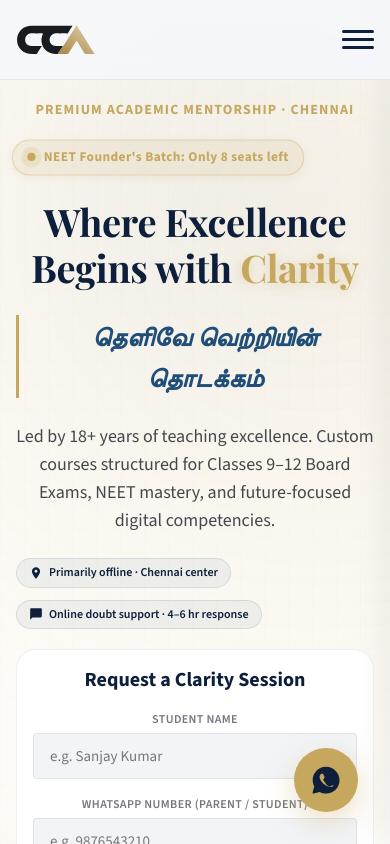
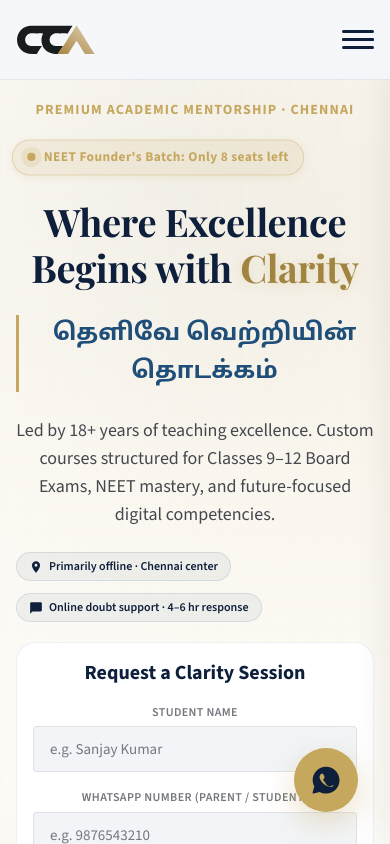
Before and after one commit to studio-blend/cca-web, a Next.js app: page / in a window 390 px wide. Shown: the top 844 px of the page. Built offline with nearby package versions, Linux system fonts and the light colour scheme.

Commit message:
style(ui-ux): enhance contrast, Tamil font fallbacks, and mobile glassmorphism

```diff
--- a/src/app/globals.css
+++ b/src/app/globals.css
@@ -962,7 +962,9 @@ img {
             right: -100%;
             width: 100%;
             height: 100vh;
-            background-color: var(--color-surface-container-lowest);
+            background-color: rgba(255, 255, 255, 0.96);
+            backdrop-filter: blur(16px);
+            -webkit-backdrop-filter: blur(16px);
             z-index: 9999;
             display: flex;
             flex-direction: column;
@@ -1049,10 +1051,10 @@ img {
         }
 
         .hero-tamil {
-            font-family: var(--font-family-serif);
-            font-size: 26px;
+            font-family: 'Noto Sans Tamil', system-ui, var(--font-family-sans);
+            font-size: 24px;
             color: var(--color-academic-blue);
-            font-style: italic;
+            font-style: normal;
             font-weight: 700;
             border-left: 3px solid var(--color-brand-gold);
             padding-left: 16px;
@@ -2505,8 +2507,8 @@ img {
 }
 
 .text-glow-gold {
-    color: var(--color-brand-gold);
-    text-shadow: 0 2px 12px rgba(198, 167, 94, 0.35);
+    color: #A0843F;
+    text-shadow: 0 2px 12px rgba(198, 167, 94, 0.25);
 }
 
 /* Credentials row styling */
```
